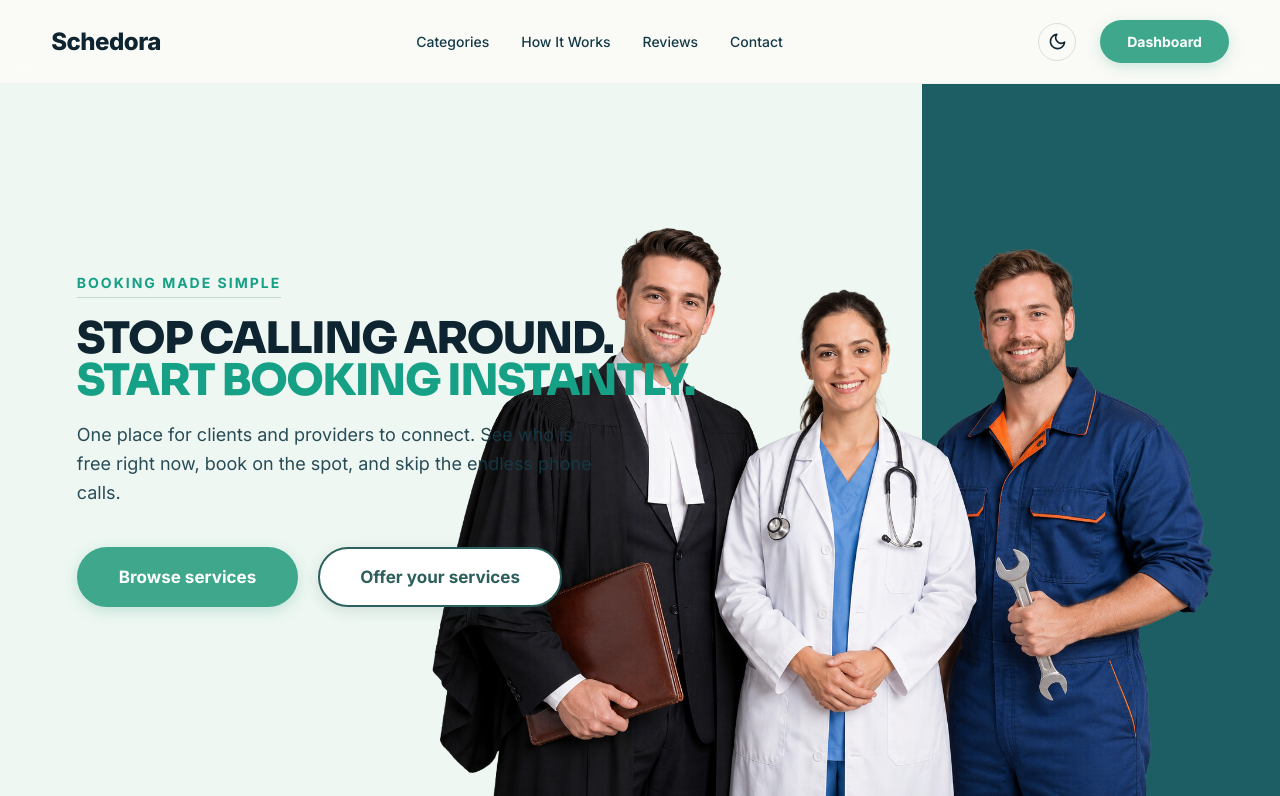
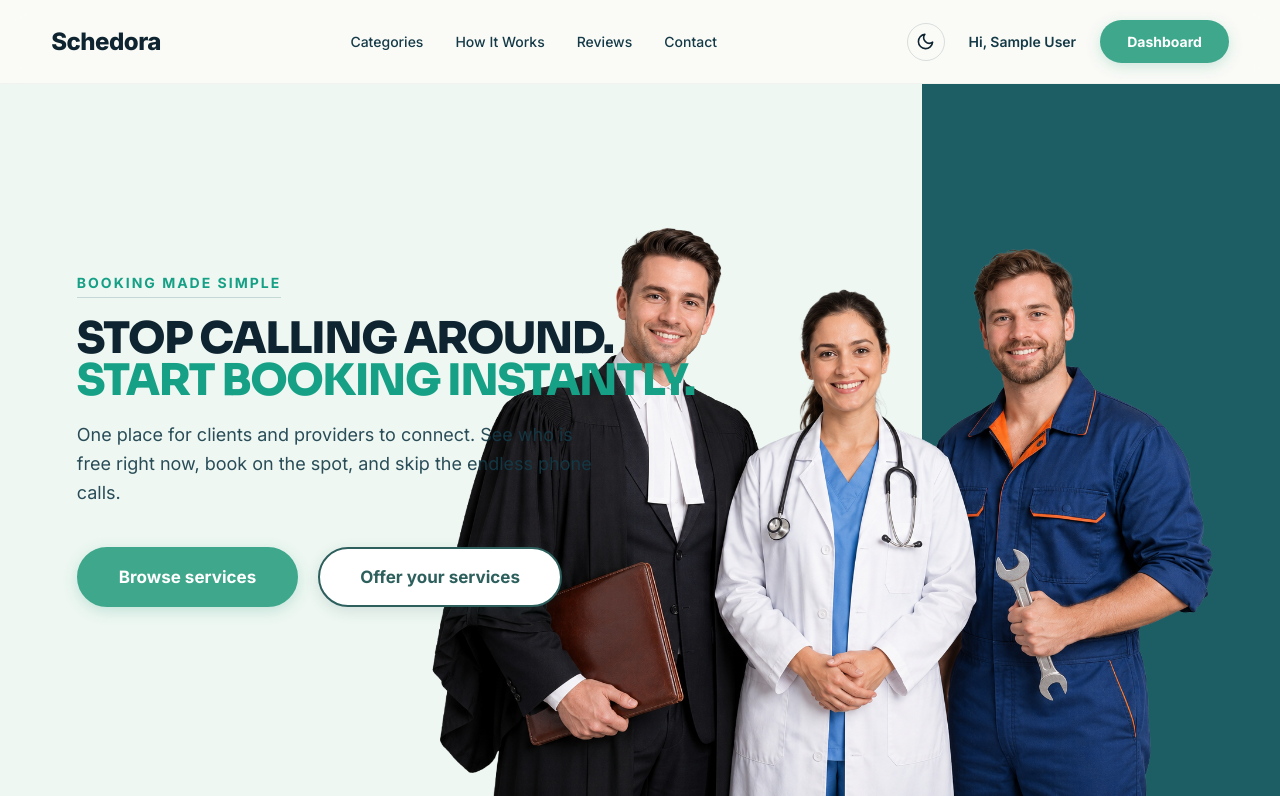
Before and after one commit to jewelthapa/Schedora, a Flask app: page / in a window 1280 px wide. Shown: the top 796 px of the page. Run offline with Flask 3, Linux system fonts and the light colour scheme; the visitor is signed in with stand-in values (Sample User, id 1); data that the repository does not hold is empty; some web fonts are replaced.

Commit message:
Added username greeting and auth-aware nav to landing page

```diff
--- a/app/static/css/home.css
+++ b/app/static/css/home.css
@@ -406,3 +406,4 @@ footer p, footer a { color: var(--ink); opacity: 0.8; }
   .footer-grid { grid-template-columns: 1fr; gap: 32px; }
   .footer-bottom { flex-direction: column; gap: 20px; text-align: center; }
 }
+.nav-hello { font-size: 14px; font-weight: 600; color: var(--ink); white-space: nowrap; }
--- a/app/templates/home.html
+++ b/app/templates/home.html
@@ -32,6 +32,7 @@
           <svg class="icon-sun" viewBox="0 0 24 24"><circle cx="12" cy="12" r="4"/><path d="M12 2v2M12 20v2M4.93 4.93l1.41 1.41M17.66 17.66l1.41 1.41M2 12h2M20 12h2M4.93 19.07l1.41-1.41M17.66 6.34l1.41-1.41"/></svg>
         </button>
         {% if current_user %}
+          <span class="nav-hello">Hi, {{ current_user.name }}</span>
           <a href="{{ url_for('dashboard.dashboard') }}" class="pill-btn">Dashboard</a>
         {% else %}
           <a href="{{ url_for('auth.login') }}" style="text-decoration:none; font-weight:600; color:inherit;">Log in</a>
```
